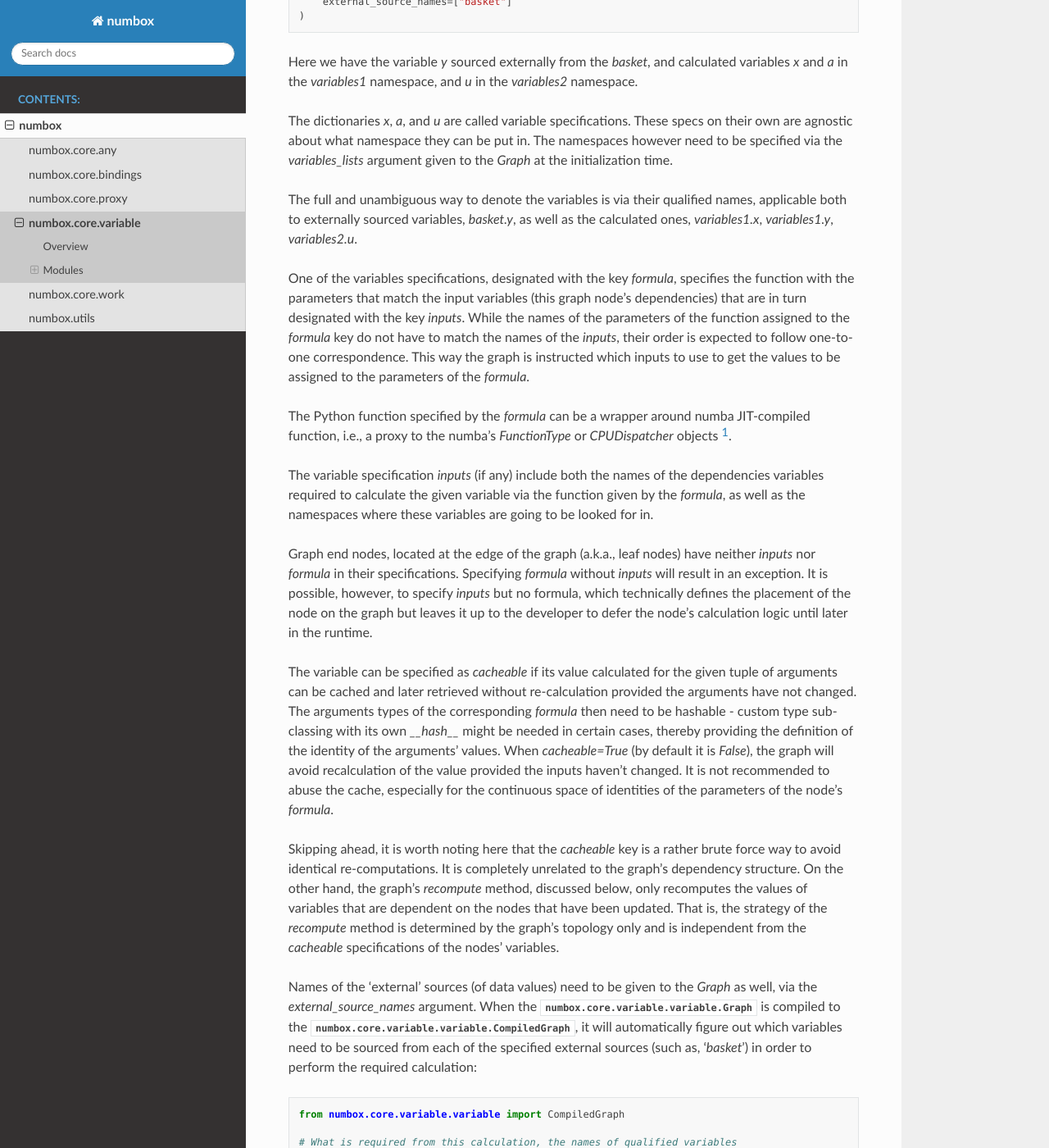
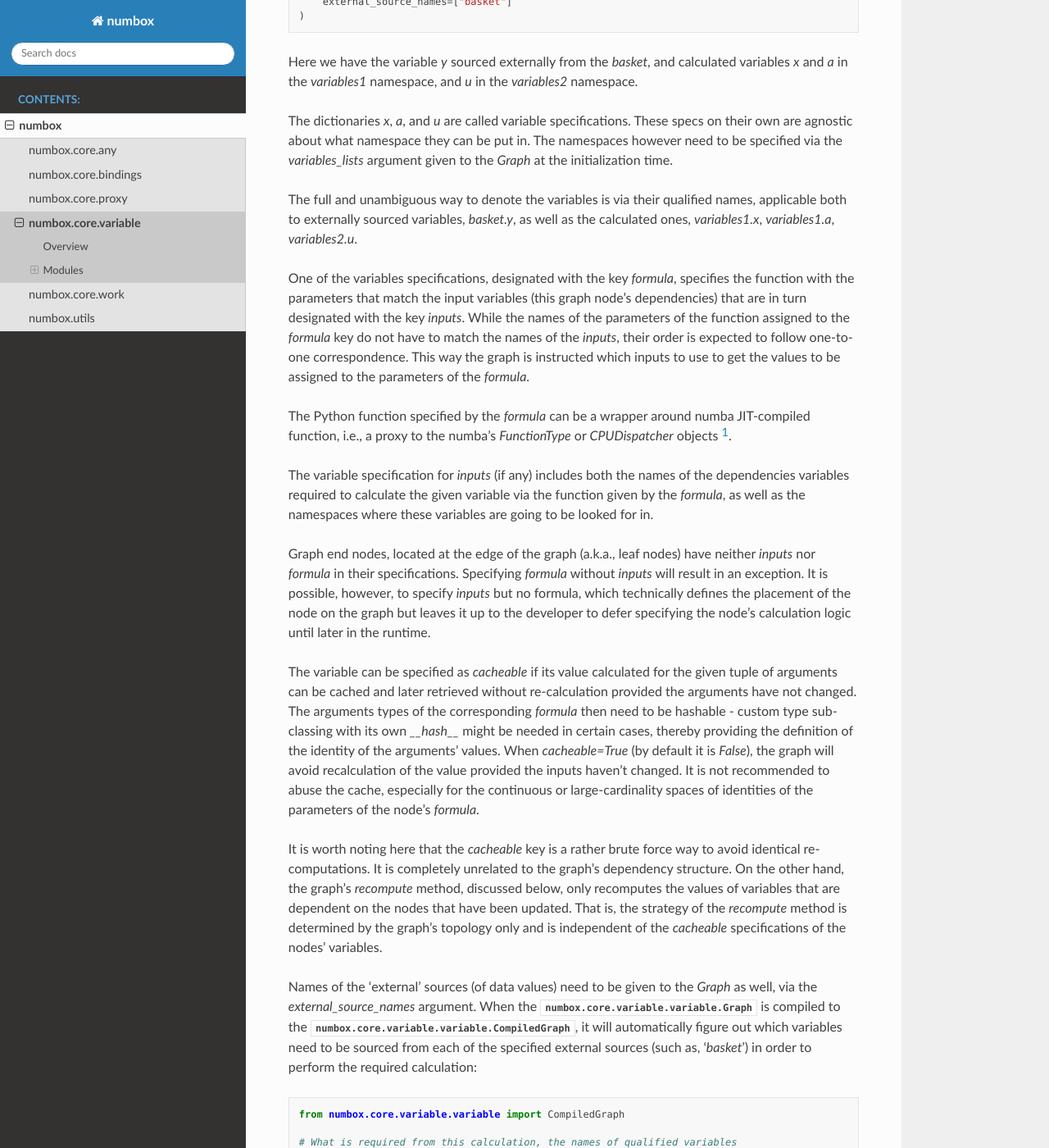
Before and after one commit to Goykhman/numbox, a Sphinx documentation site: the page built from docs/numbox.core.variable.rst, in a window 1280 px wide and 1400 px high, scrolled down 893 px. Shown: the whole window at 82% size. Built offline with Sphinx 7.4.7 and the Read the Docs theme 3.1.0, drawn with Linux system fonts in a browser that asks for light colours; some of the changed text lies outside the part shown.

Commit message:
improved documentation

```diff
--- a/docs/numbox.core.variable.rst
+++ b/docs/numbox.core.variable.rst
@@ -55,7 +55,7 @@ argument given to the `Graph` at the initialization time.
 The full and unambiguous way to denote the variables is via their qualified
 names, applicable both to externally sourced variables, `basket.y`, as well as
 the calculated ones, `variables1.x`,
-`variables1.y`, `variables2.u`.
+`variables1.a`, `variables2.u`.
 
 One of the variables specifications, designated with the key `formula`, specifies the
 function with the parameters that match the input variables (this graph node's dependencies)
@@ -69,7 +69,7 @@ The Python function specified by the `formula`
 can be a wrapper around numba JIT-compiled function, i.e.,
 a proxy to the numba's `FunctionType` or `CPUDispatcher` objects [#f1]_.
 
-The variable specification `inputs` (if any) include both the names of the dependencies variables
+The variable specification for `inputs` (if any) includes both the names of the dependencies variables
 required to calculate the given variable via the function given by the `formula`,
 as well as the namespaces where these variables are going to be looked for in.
 
@@ -77,7 +77,7 @@ Graph end nodes, located at the edge of the graph (a.k.a., leaf nodes) have neit
 nor `formula` in their specifications. Specifying `formula` without `inputs`
 will result in an exception. It is possible, however, to specify `inputs`
 but no formula, which technically defines the placement of the node
-on the graph but leaves it up to the developer to defer the node's calculation
+on the graph but leaves it up to the developer to defer specifying the node's calculation
 logic until later in the runtime.
 
 The variable can be specified as `cacheable` if its value calculated for the given tuple of
@@ -87,16 +87,16 @@ custom type sub-classing with its own `__hash__` might be needed in certain case
 of the identity of the arguments' values.
 When `cacheable=True` (by default it is `False`), the graph will avoid recalculation of the
 value provided the inputs haven't changed. It is not recommended to abuse the cache, especially
-for the continuous space of identities of the parameters of the node's `formula`.
+for the continuous or large-cardinality spaces of identities of the parameters of the node's `formula`.
 
-Skipping ahead, it is worth noting here that the `cacheable` key is a rather brute force way
+It is worth noting here that the `cacheable` key is a rather brute force way
 to avoid identical re-computations.
 It is completely unrelated to the graph's dependency structure.
 On the other hand, the graph's `recompute`
 method, discussed below, only recomputes the values of variables that are dependent on the nodes
 that have been updated. That is, the strategy of the `recompute` method
 is determined by the graph's topology only
-and is independent from the `cacheable` specifications of the nodes'
+and is independent of the `cacheable` specifications of the nodes'
 variables.
 
 Names of the 'external' sources (of data values) need to be given to the `Graph` as well,
@@ -160,16 +160,16 @@ and instances of `External` (one per an 'external' source). Finally, `Variables`
 create instances of `Variable` s and store them.
 
 To calculate the required variables, one first needs to instantiate the execution-scope instance
-of the storage :class:`numbox.core.variable.variable.Values` of the values of all variables,
-scoped both in `Variables` and `External` namespaces. This storage will get automatically populated
+of the storage :class:`numbox.core.variable.variable.Values` of the values of all variables
+scoped in `Variables` and `External` namespaces. This storage will get automatically populated
 with all calculated nodes
 as a mapping from the corresponding `Variable` to instances of :class:`numbox.core.variable.variable.Value`.
 The latter wraps the data. All the data of non-external variables is initialized to
 the instance `_null` of the :class:`numbox.core.variable.variable._Null`.
 
 Then, one needs to supply `external_values` of the leaf nodes that are needed for the calculation.
-As discussed above, these external variables are determined programmatically. Provided these
-have been specified, one can calculate the graph as::
+As discussed above, these required external variables are identified programmatically. Provided values for these
+have been provided, one can calculate the graph as::
 
     from numbox.core.variable.variable import Values
 
```
Also changed, not shown: other parts of docs/numbox.core.variable.rst (+2 -2 lines).
